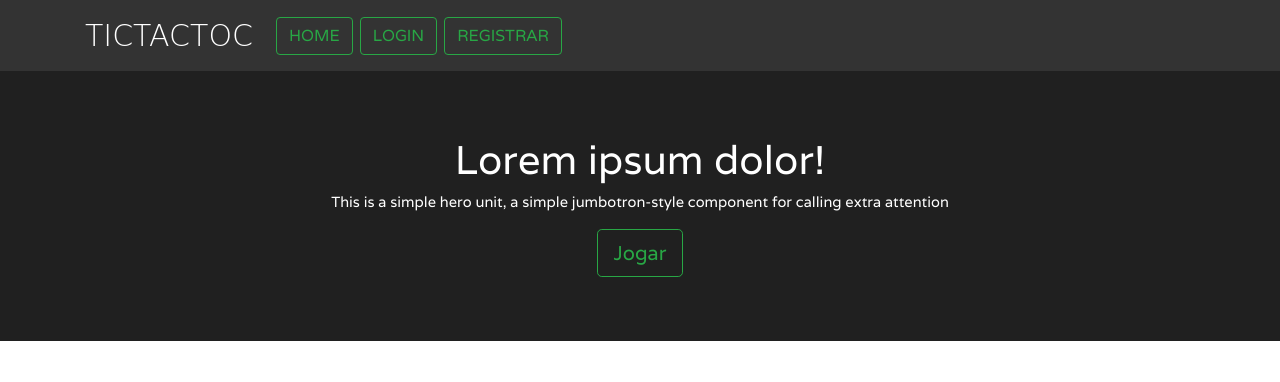
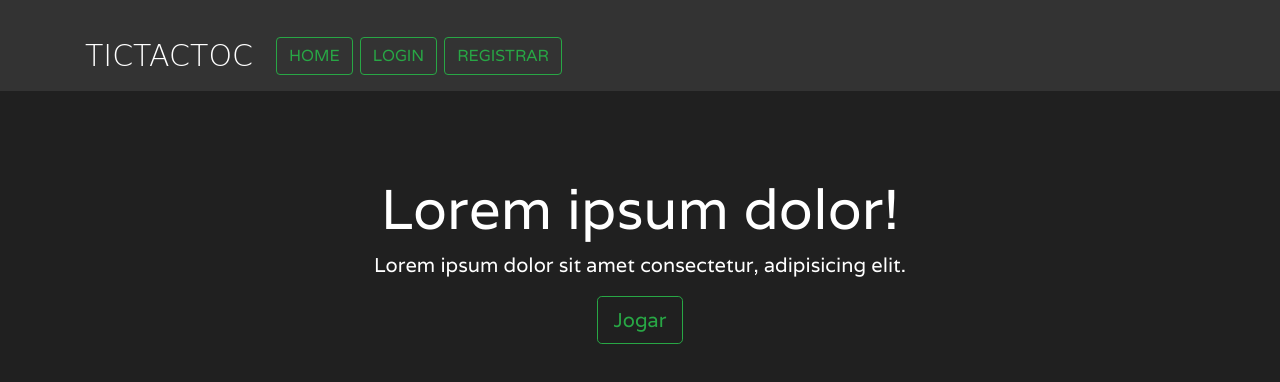
Before and after one commit to cezarpm/TicTacToe, a website: page src/home.html in a window 1280 px wide. Drawn offline with Linux system fonts and the light colour scheme; a web font is replaced by a local one.

Commit message:
html changes

```diff
--- a/src/css/style.css
+++ b/src/css/style.css
@@ -2,6 +2,12 @@ body {
     font-family: 'Varela', sans-serif;
     font-size: 11pt;
     font-weight: 300;
+    background-color: #202020;
+    color: #ffffff;
+}
+
+form h1{
+    text-align: center;
 }
 
 .bg-dark {
@@ -20,7 +26,9 @@ body {
 }
 
 .jumbotron{
-    color: #ffffff;
-    background: #202020;
-    border-radius: 0;
+    background-color: #202020;
 }
+
+.container{
+    margin-top: 20px;
+}
--- a/src/home.html
+++ b/src/home.html
@@ -32,11 +32,10 @@
             </div>
         </nav>
     </header>
-    <div class="jumbotron">
+    <div class="jumbotron jumbotron-fluid">
         <div class="text-center container">
-            <h1>Lorem ipsum dolor!</h1>
-            <p>This is a simple hero unit, a simple jumbotron-style component for calling extra attention
-            </p>
+            <h1 class="display-4">Lorem ipsum dolor!</h1>
+            <p class="lead">Lorem ipsum dolor sit amet consectetur, adipisicing elit.</p>
             <a href="jogo.html" class="btn btn-outline-success btn-lg">Jogar</a>
         </div>
     </div>
```
Also changed, not shown: src/login.html (+1 -3 lines), src/registrar.html (+2 -4 lines).
